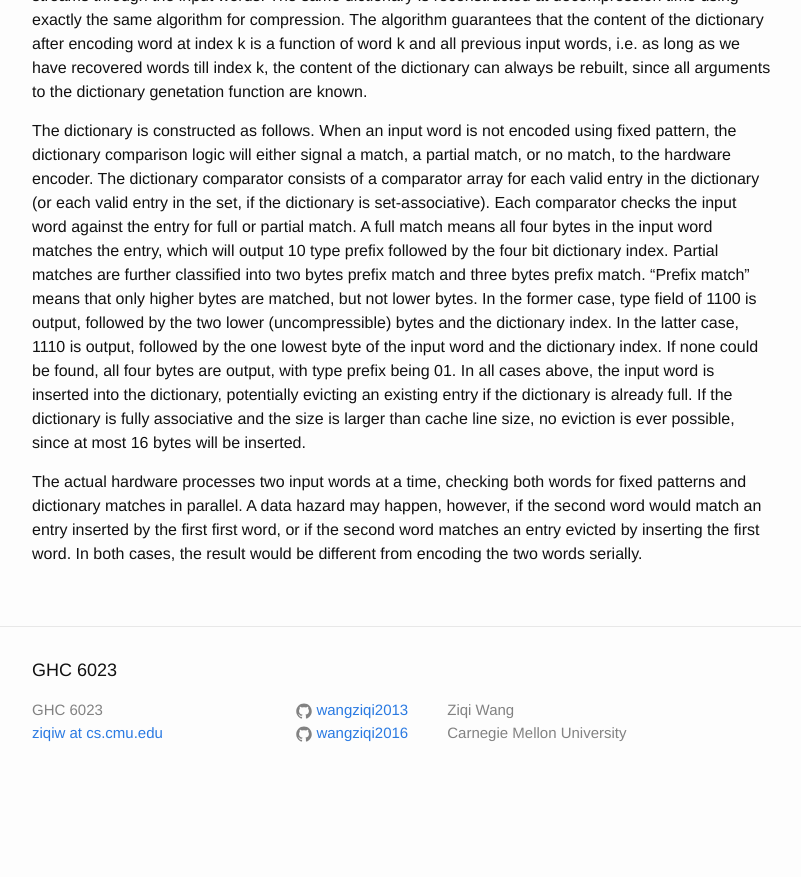
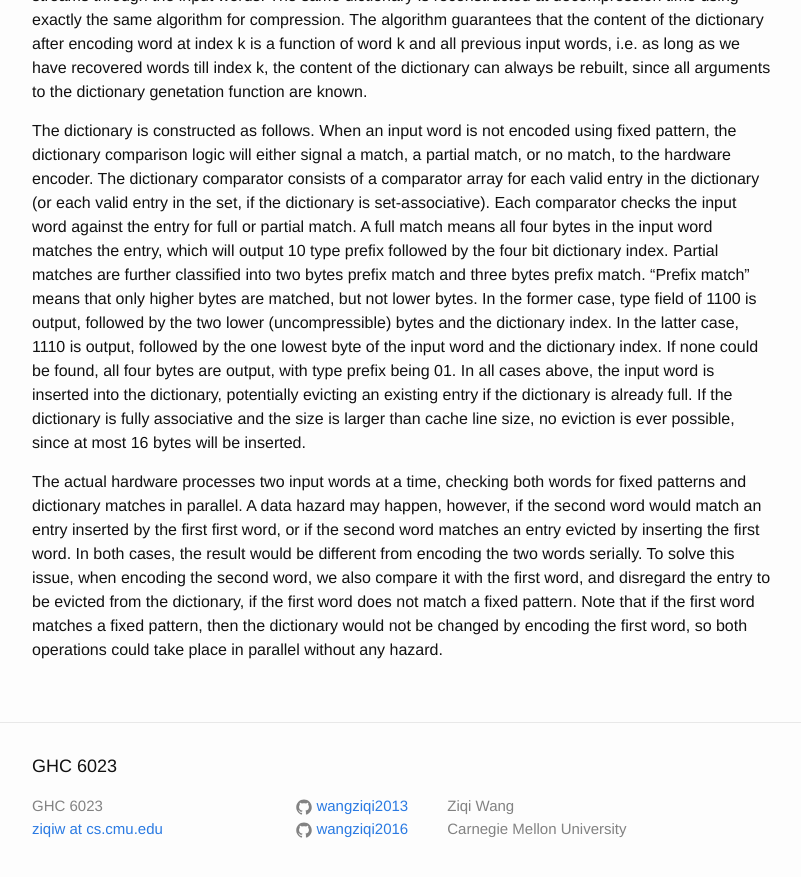
Before and after one commit to wangziqi2013/wangziqi2013.github.io, a Jekyll site: the page built from _posts/2020-06-11-cpack.markdown, in a window 1280 px wide and 900 px high, scrolled down 1777 px. Shown: the top 877 px of the window, without its empty margins (238-1039 px from the left). Built offline with Jekyll 4.4.1, drawn with Linux system fonts in a browser that asks for light colours; before the commit the page ends 2581 px from its top, so only the background shows below that.

Commit message:
Finish parallel

```diff
--- a/_posts/2020-06-11-cpack.markdown
+++ b/_posts/2020-06-11-cpack.markdown
@@ -82,4 +82,7 @@ possible, since at most 16 bytes will be inserted.
 The actual hardware processes two input words at a time, checking both words for fixed patterns and dictionary matches
 in parallel. A data hazard may happen, however, if the second word would match an entry inserted by the first first word,
 or if the second word matches an entry evicted by inserting the first word. In both cases, the result would be different
-from encoding the two words serially.
+from encoding the two words serially. To solve this issue, when encoding the second word, we also compare it with the
+first word, and disregard the entry to be evicted from the dictionary, if the first word does not match a fixed pattern.
+Note that if the first word matches a fixed pattern, then the dictionary would not be changed by encoding the first word,
+so both operations could take place in parallel without any hazard.
```
